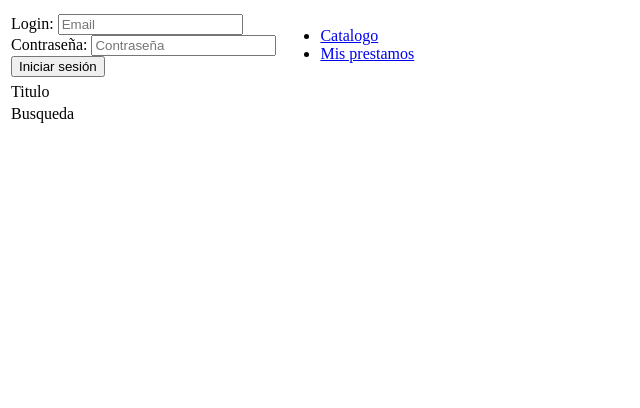
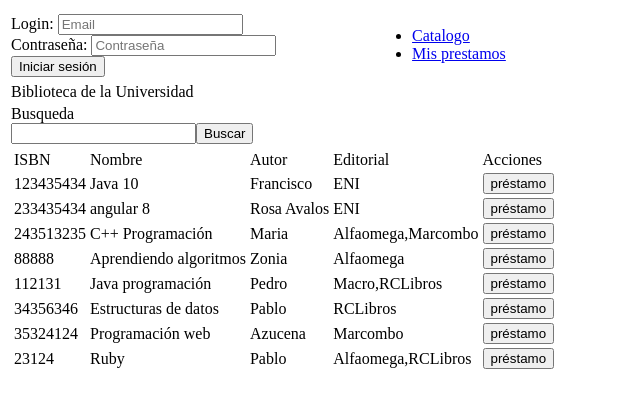
Before and after one commit to JoseEduardoGarciaAvalos/bibliotecaU, an Angular app: page /general in a window 1280 px wide. Before the commit this address led to /. Shown: the top 408 px of the page, without its empty margins (0-640 px from the left). Built offline with nearby package versions, Linux system fonts and the light colour scheme.

Commit message:
función añadida, buscar libros

```diff
--- a/src/app/app.component.html
+++ b/src/app/app.component.html
@@ -12,12 +12,12 @@
   </tr>
   <tr>
     <td colspan="3">
-      Titulo
+      Biblioteca de la Universidad
     </td>
   </tr>
   <tr>
     <td colspan="3">
-      Busqueda
+      <app-busqueda></app-busqueda>
     </td>
   </tr>
   <tr>
--- a/src/app/app.module.ts
+++ b/src/app/app.module.ts
@@ -2,12 +2,14 @@ import { BrowserModule } from '@angular/platform-browser';
 import { NgModule } from '@angular/core';
 import { HttpClientModule } from "@angular/common/http";
 import { FormsModule } from "@angular/forms";
+import { CatalogoModule } from "./catalogo/catalogo.module";
 
 import { AppRoutingModule } from './app-routing.module';
 import { AppComponent } from './app.component';
 import { AuthComponent } from './auth/auth.component';
 import { NavbarComponent } from './navbar/navbar.component';
 import { NotificacionComponent } from './notificacion/notificacion.component';
+
 
 @NgModule({
   declarations: [
@@ -20,7 +22,8 @@ import { NotificacionComponent } from './notificacion/notificacion.component';
     BrowserModule,
     AppRoutingModule,
     HttpClientModule,
-    FormsModule
+    FormsModule,
+    CatalogoModule
   ],
   providers: [],
   bootstrap: [AppComponent]
--- a/src/app/catalogo/busqueda/busqueda.component.html
+++ b/src/app/catalogo/busqueda/busqueda.component.html
@@ -1 +1,5 @@
-<p>busqueda works!</p>
+<div>
+    Busqueda
+</div>
+<input type="text" #campo/>
+<button (click)="buscar(campo.value)">Buscar</button>
--- a/src/app/catalogo/busqueda/busqueda.component.ts
+++ b/src/app/catalogo/busqueda/busqueda.component.ts
@@ -1,4 +1,7 @@
 import { Component, OnInit } from '@angular/core';
+import { CatalogoService } from "../catalogo.service";
+import { UtilService } from "../../util.service";
+import { Router } from "@angular/router";
 
 @Component({
   selector: 'app-busqueda',
@@ -7,9 +10,19 @@ import { Component, OnInit } from '@angular/core';
 })
 export class BusquedaComponent implements OnInit {
 
-  constructor() { }
+  constructor(
+    private CatalogoService:CatalogoService,
+    private util:UtilService,
+    private route:Router
+  ) { }
 
   ngOnInit() {
+
+  }
+
+  buscar(palabras: string){
+    this.util.consola("BusquedaComponent"," (buscar) " + palabras);
+    this.route.navigate(['/catalogo','general',palabras]);
   }
 
 }
--- a/src/app/catalogo/catalogo-routing.module.ts
+++ b/src/app/catalogo/catalogo-routing.module.ts
@@ -9,6 +9,7 @@ const routes: Routes = [
   //{ path: '', component: CatalogoComponent },
   // // subruta /catalogo/:sublista/
   { path: "general", component: ListaComponent, data: {sublista:"general"}},
+  { path: "general/:buscar", component: ListaComponent, data: {sublista:"general"}},
   { path: "prestamo", component: ListaComponent,data: {sublista:"prestamo"}, canActivate: [AuthGuardService]},
 ];
 
--- a/src/app/catalogo/catalogo.module.ts
+++ b/src/app/catalogo/catalogo.module.ts
@@ -12,6 +12,7 @@ import { BusquedaComponent } from './busqueda/busqueda.component';
   imports: [
     CommonModule,
     CatalogoRoutingModule
-  ]
+  ],
+  exports: [BusquedaComponent]
 })
 export class CatalogoModule { }
--- a/src/app/catalogo/lista/lista.component.ts
+++ b/src/app/catalogo/lista/lista.component.ts
@@ -30,10 +30,20 @@ export class ListaComponent implements OnInit {
       } else {
         this.accion = "devolver";
       }
-      this.libros = this.catalogoService.testgetLibros() as Libro[];
+
     })
 
     this.route.params.subscribe((params : Params) =>{
+      this.util.consola("ListaComponent", params["buscar"]);
+      if(params["buscar"] == undefined){
+        this.libros = this.catalogoService.testgetLibros() as Libro[];
+      } else {
+        this.libros = [];
+        let aux = this.catalogoService.testgetLibros() as Libro[];
+        for (let libro of aux)
+          if(libro.nombre.includes(params["buscar"])) this.libros.push(libro);
+
+      }
 
     });
   }
```
